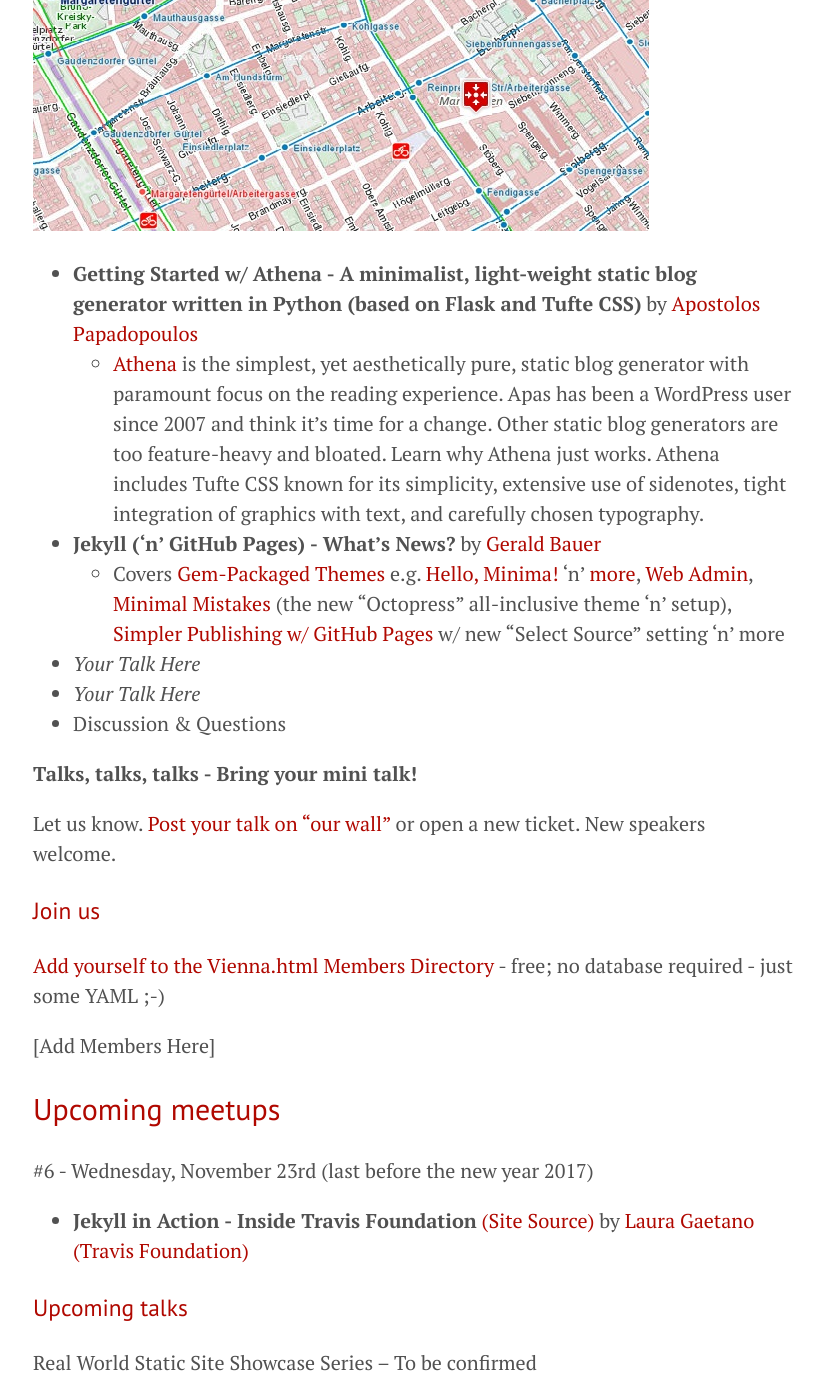
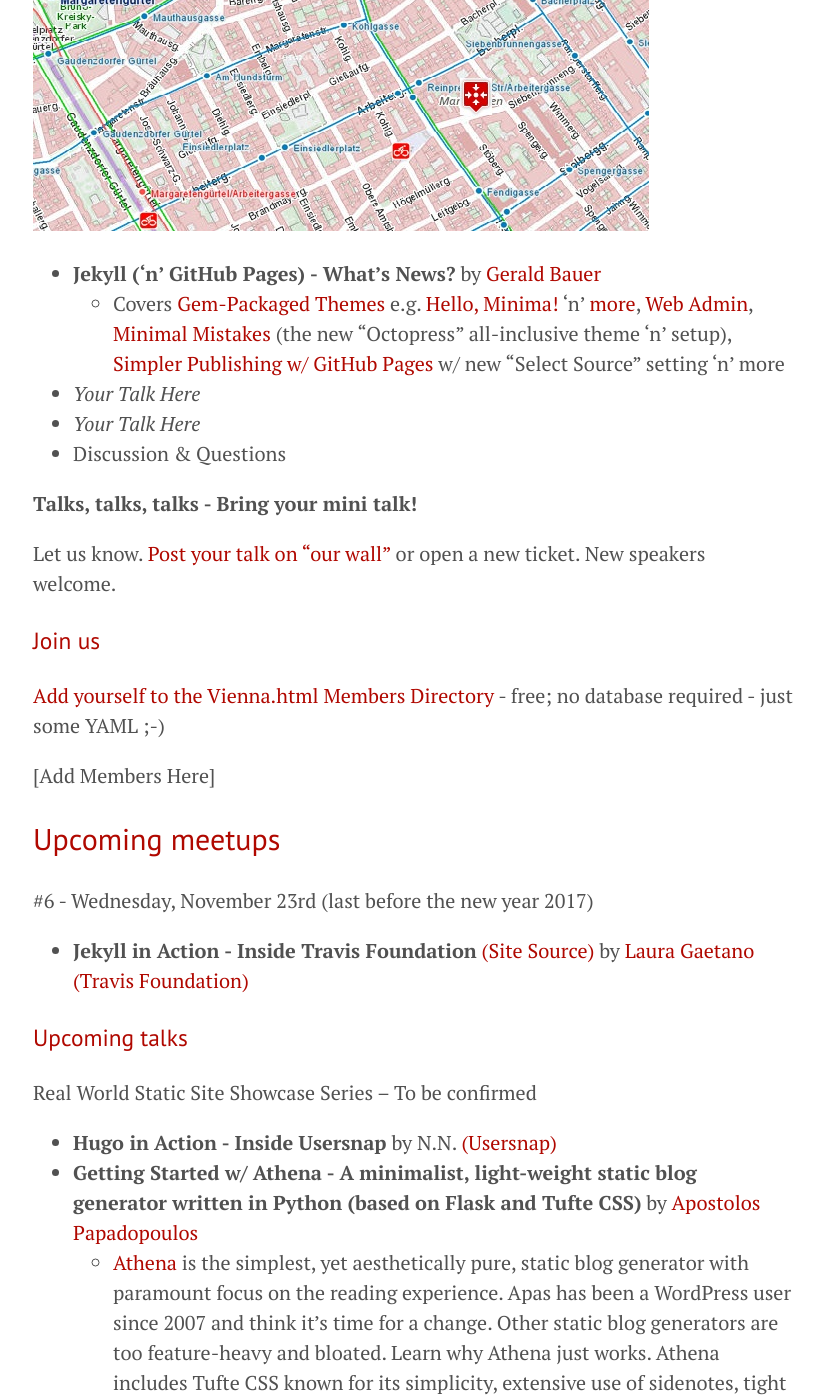
Before and after one commit to goodbyeaustria/archive, a Jekyll site: the page built from index.md, in a window 1280 px wide and 1400 px high, scrolled down 912 px. Shown: the whole window, without its empty margins (227-1051 px from the left). Built offline with Jekyll 4.4.1, drawn with Linux system fonts in a browser that asks for light colours; some of the changed lines change nothing that is shown; some of the changed text lies outside the part shown.

Commit message:
Update index.md

```diff
--- a/index.md
+++ b/index.md
@@ -30,9 +30,6 @@
 
 ![](i/sektor5map.jpg)
 
-
-- **Getting Started w/ Athena - A minimalist, light-weight static blog generator written in Python (based on Flask and Tufte CSS)** by [Apostolos Papadopoulos](https://github.com/apas)
-    - [Athena](https://github.com/apas/athena) is the simplest, yet aesthetically pure, static blog generator with paramount focus on the reading experience. Apas has been a WordPress user since 2007 and think it's time for a change. Other static blog generators are too feature-heavy and bloated. Learn why Athena just works. Athena includes Tufte CSS known for its simplicity, extensive use of sidenotes, tight integration of graphics with text, and carefully chosen typography.
 - **Jekyll ('n' GitHub Pages) - What's News?** by [Gerald Bauer](https://github.com/geraldb)
     - Covers [Gem-Packaged Themes](http://jekyllrb.com/docs/themes/) e.g. [Hello, Minima!](https://github.com/henrythemes/hello-minima-theme) 'n' [more](https://github.com/planetjekyll/awesome-jekyll-themes), [Web Admin](https://github.com/jekyll/jekyll-admin), [Minimal Mistakes](https://mmistakes.github.io/minimal-mistakes/) (the new "Octopress" all-inclusive theme 'n' setup), [Simpler Publishing w/ GitHub Pages](https://github.com/blog/2228-simpler-github-pages-publishing) w/ new "Select Source" setting 'n' more
 - _Your Talk Here_
@@ -65,6 +62,9 @@
 Real World Static Site Showcase Series  -- To be confirmed
 
 - **Hugo in Action - Inside Usersnap** by N.N. [(Usersnap)](https://usersnap.com)
+- **Getting Started w/ Athena - A minimalist, light-weight static blog generator written in Python (based on Flask and Tufte CSS)** by [Apostolos Papadopoulos](https://github.com/apas)
+    - [Athena](https://github.com/apas/athena) is the simplest, yet aesthetically pure, static blog generator with paramount focus on the reading experience. Apas has been a WordPress user since 2007 and think it's time for a change. Other static blog generators are too feature-heavy and bloated. Learn why Athena just works. Athena includes Tufte CSS known for its simplicity, extensive use of sidenotes, tight integration of graphics with text, and carefully chosen typography.
+
 
 ### Past meetups
 
```
